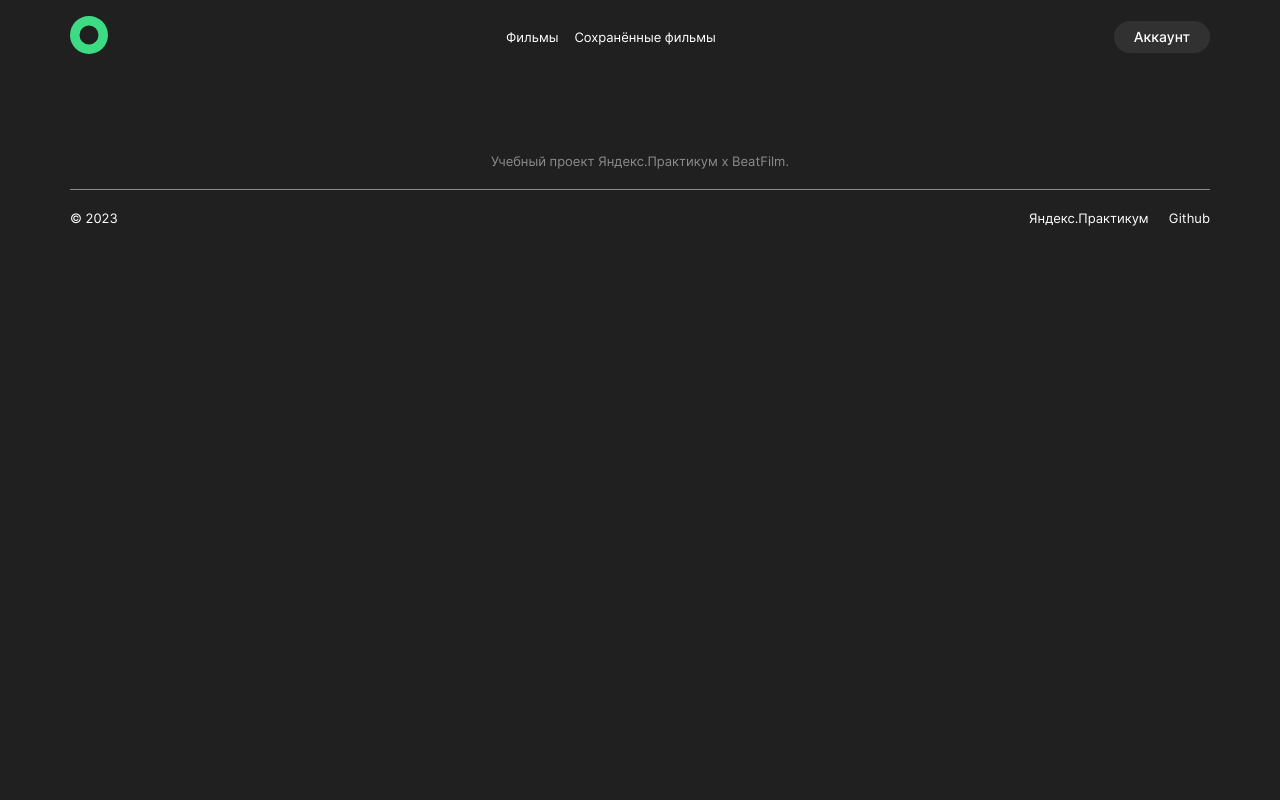
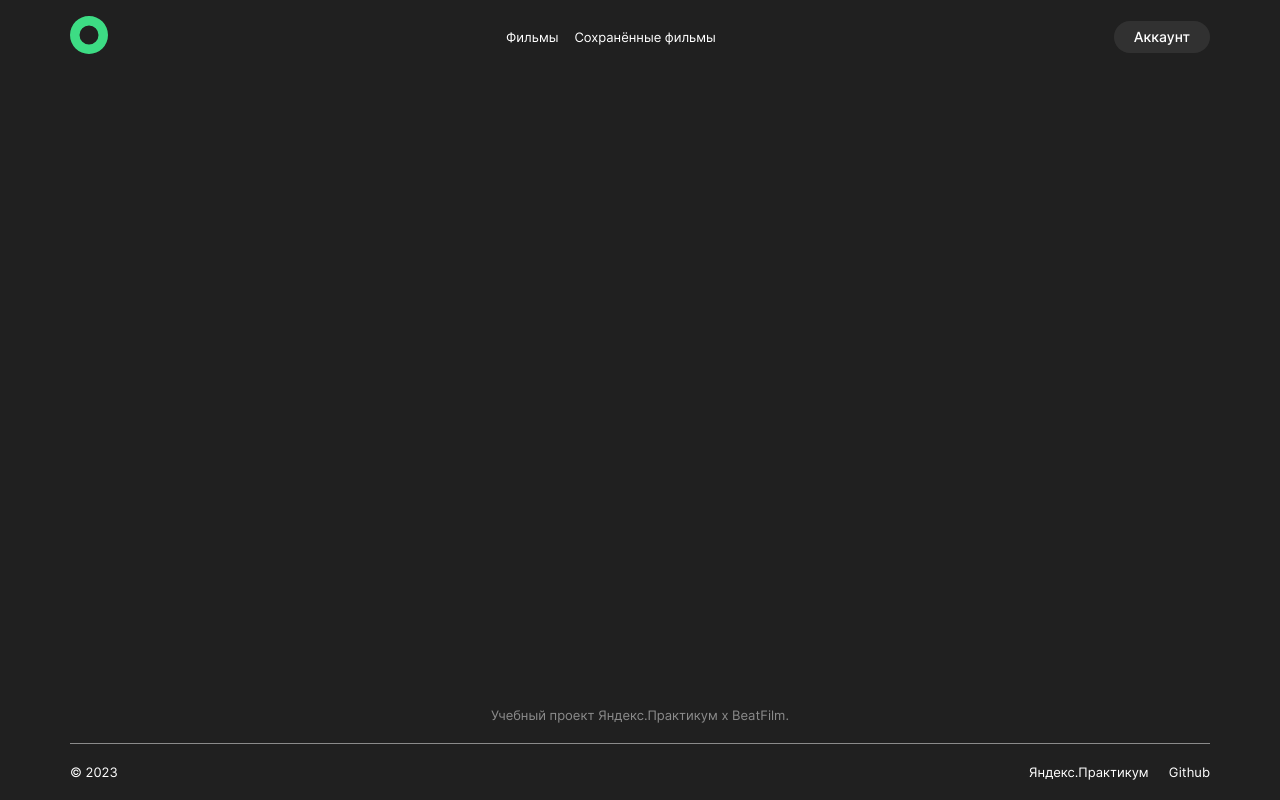
Before and after one commit to DenisIlyushin/movies-explorer-frontend, a React (Create React App) app: page /movies in a window 1280 px wide. Built offline with nearby package versions, Linux system fonts and the light colour scheme.

Commit message:
feat: Начать работу над Movies

```diff
--- a/src/components/App/App.jsx
+++ b/src/components/App/App.jsx
@@ -6,6 +6,8 @@ import {CurrentUserContext} from '../../context/CurrentUserContext.jsx';
 import Header from '../Header/Header.jsx';
 import Landing from '../Landing/Landing.jsx';
 import Footer from '../Footer/Footer.jsx'
+import ProtectedRoute from '../ProtectedRoute/ProtectedRoute.jsx';
+import Movies from '../Movies/Movies.jsx';
 
 
 // const [user, setUser] = useState(null);
@@ -25,13 +27,23 @@ function App() {
           className={'app__content'}
         >
           <Header
-            authorized={isLoggedIn}
+            isLoggedIn={isLoggedIn}
           />
           <Routes>
             <Route
               path={'/'}
               element={
-                <Landing />
+                <Landing/>
+              }
+            />
+            <Route
+              path={'/movies'}
+              element={
+                <ProtectedRoute
+                  component={Movies}
+                  isLoggedIn={isLoggedIn}
+
+                />
               }
             />
           </Routes>
--- a/src/components/Header/Header.jsx
+++ b/src/components/Header/Header.jsx
@@ -5,12 +5,12 @@ import './Header.css'
 import logo from '../../images/logo.svg';
 import BurgerMenu from '../BurgerMenu/BurgerMenu.jsx';
 
-function Header({ authorized }) {
+function Header({ isLoggedIn }) {
   //todo
-  authorized = true
+  isLoggedIn = true
 
   return (
-    !authorized
+    !isLoggedIn
       ? (
         <header
           id="header"
--- /dev/null
+++ b/src/components/Movies/Movies.css
@@ -0,0 +1,7 @@
+.movies {
+  width: 100%;
+  flex: 1;
+  display: flex;
+  flex-direction: column;
+  align-items: center;
+}
--- /dev/null
+++ b/src/components/Movies/Movies.jsx
@@ -0,0 +1,11 @@
+import './Movies.css'
+
+function Movies({}) {
+  return (
+    <section className={'movies'}>
+
+    </section>
+  )
+}
+
+export default Movies
--- a/src/components/ProtectedRoute/ProtectedRoute.jsx
+++ b/src/components/ProtectedRoute/ProtectedRoute.jsx
@@ -1,10 +1,21 @@
 import React from 'react';
 import {Navigate} from 'react-router-dom';
 
-export default function ProtectedRoute({component: Component, isLoggedIn, ...props}) {
+function ProtectedRoute(
+  {
+    component: Component,
+    isLoggedIn,
+    ...props
+  }
+) {
+  //todo
+  isLoggedIn = true
+
   return (
     isLoggedIn
       ? <Component {...props}/>
-      : <Navigate to="/sign-in"/>
+      : <Navigate to='/'/>
   )
 }
+
+export default ProtectedRoute
```
Also changed, not shown: src/vendor/variables.css (+8 -0 lines).
